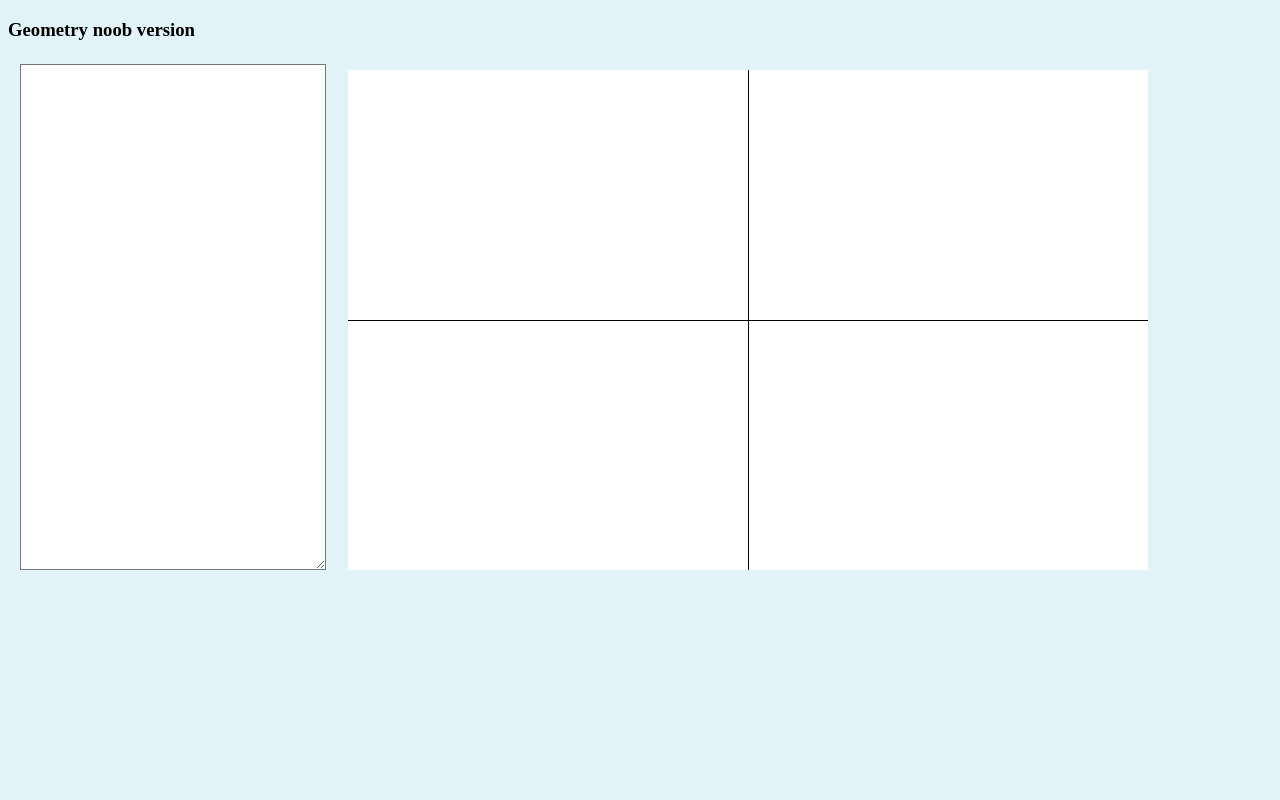
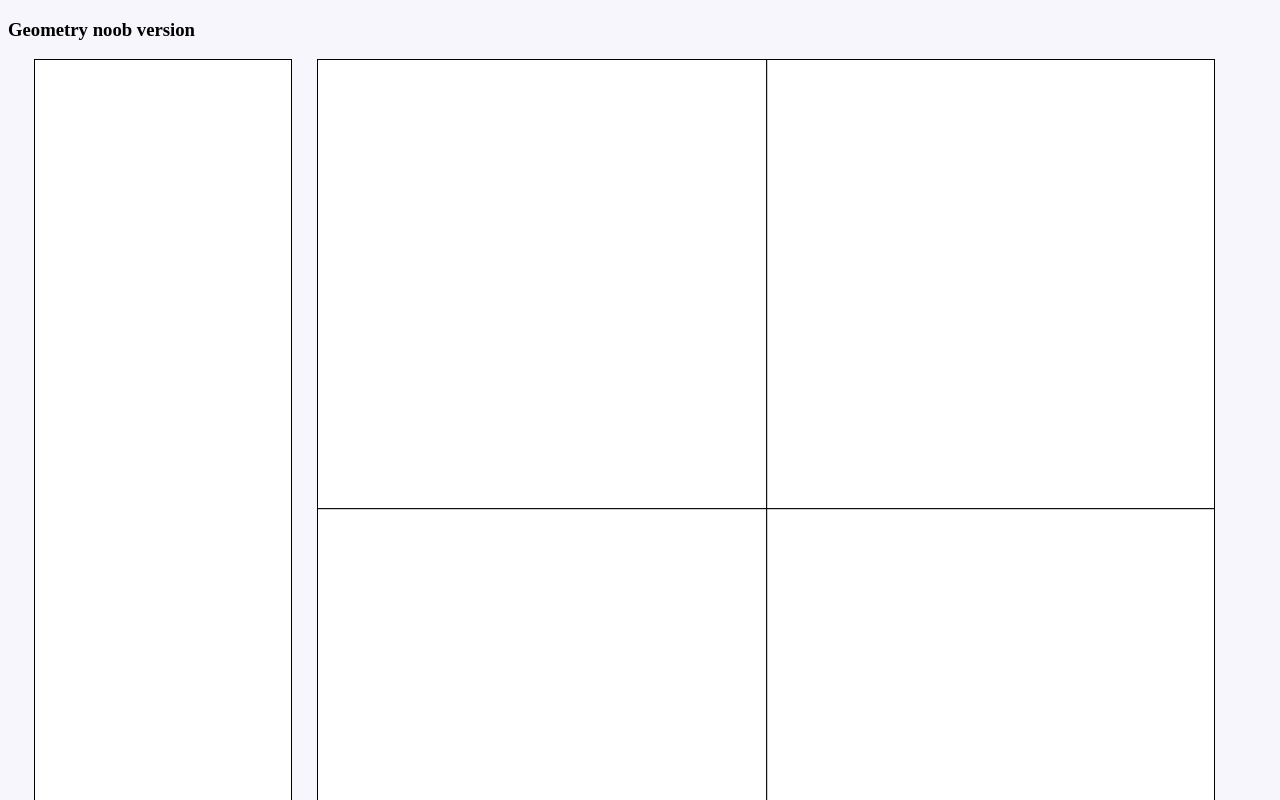
Before and after one commit to abraham-murillo/Geometry-drawing-tool, a React (Create React App) app: page / in a window 1280 px wide. Shown: the top 800 px of the page. Built offline with nearby package versions, Linux system fonts and the light colour scheme.

Commit message:
Poly with points at the vertices

```diff
--- a/src/App.css
+++ /dev/null
@@ -1,15 +0,0 @@
-body {
-  background-color: rgb(226, 243, 247)
-}
-
-.App {
-  text-align: center;
-}
-
-.input {
-  display: inline-block;
-  width: 300px;
-  height: 500px;
-  margin: 5px 10px 6px 12px;
-  background-color: white
-}
--- a/src/App.js
+++ b/src/App.js
@@ -2,7 +2,7 @@ import React, { Component } from 'react';
 import ReactDOM from "react-dom"
 
 import Canvas from "./Canvas";
-import './App.css'
+import "./styles.css"
 
 class App extends Component {
   constructor() {
@@ -33,7 +33,7 @@ class App extends Component {
       <div>
         <h3>Geometry noob version</h3>
 
-        <div className="container">
+        <div>
           <textarea
             type="text"
             className="input"
--- a/src/Canvas.css
+++ /dev/null
@@ -1,5 +0,0 @@
-.image {
-  border: thick;
-  margin: 5px 10px 6px 12px;
-  border-style: red;
-}
--- a/src/Canvas.js
+++ b/src/Canvas.js
@@ -1,6 +1,6 @@
 import React, { Component } from "react";
-import "./Canvas.css"
 import { initXYAxis, drawPoint, drawLine, drawSegment, drawCircle, drawPolygon } from "./Geometry";
+import "./styles.css"
 
 class Canvas extends Component {
   constructor(props) {
@@ -69,7 +69,7 @@ class Canvas extends Component {
   }
 
   render() {
-    return <canvas width="800" height="500" className="image" ref={this.canvasRef} />;
+    return <canvas width="800" height="800" className="image" ref={this.canvasRef} />;
   }
 }
 
--- a/src/Geometry.js
+++ b/src/Geometry.js
@@ -121,6 +121,11 @@ export function drawPolygon(props) {
 
   ctx.strokeStyle = color;
   for (let i = 0; i < poly.length; i++) {
+    ctx.fillStyle = color;
+    ctx.beginPath()
+    ctx.arc(poly[i].x, poly[i].y, 3, 0, 2 * Math.PI)
+    ctx.fill()
+
     let j = (i + 1) % poly.length
     ctx.beginPath();
     ctx.moveTo(poly[i].x, poly[i].y);
--- /dev/null
+++ b/src/styles.css
@@ -0,0 +1,26 @@
+body {
+  background-color: #f6f6fc
+}
+
+.App {
+  text-align: center;
+}
+
+.input {
+  display: inline-block;
+  padding: 0;
+  width: 20vw;
+  height: 70vw;
+  margin: 0vw 2vw;
+  background-color: white;
+  border:black 1px solid;
+}
+
+.image {
+  display: inline-block;
+  padding: 0;
+  width: 70vw;
+  height: 70vw;
+  margin: 0vw;
+  border:black 1px solid;
+}
```
Also changed, not shown: 1 other file (tests, documents, lock files or other folders).
